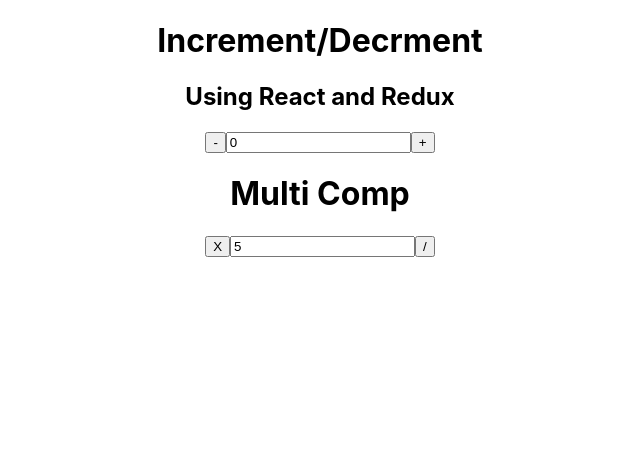
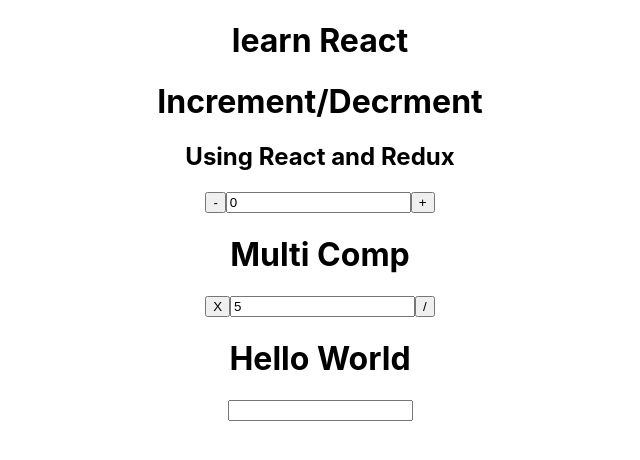
Before and after one commit to AbdulMoiz8994/ReduxComp, a React (Create React App) app: page / in a window 1280 px wide. Shown: the top 460 px of the page, without its empty margins (320-960 px from the left). Built offline with nearby package versions, Linux system fonts and the light colour scheme.

Commit message:
We make the test driven deployment and we make the spearte comp adn import in app.test.jsx adn do testing we used scrren function which we import from testing library and we make travis.yml file for ci/cd

```diff
--- a/src/App.js
+++ b/src/App.js
@@ -3,6 +3,7 @@
 import {useSelector,useDispatch} from 'react-redux'
 import {IncNumber,DecNumber} from './ThapaRedux/Action/Action'
 import {Mutiply} from './ThapaRedux/THAPAREDUX2/Mutiply'
+import {About} from './Test-Case/About'
 
 function App() {
 
@@ -11,6 +12,7 @@
   return (
     <div className="App">
 <div>
+  <h1>learn React</h1>
   <h1>Increment/Decrment</h1>
   <h2>Using React and Redux</h2>
 </div>
@@ -23,6 +25,7 @@
     <div>
 <Mutiply/>
     </div>
+    <About/>
     </div>
   );
 }
--- /dev/null
+++ b/src/Test-Case/About.jsx
@@ -0,0 +1,10 @@
+import React from 'react'
+
+export const About = () => {
+    return (
+        <div>
+            <h1>Hello World</h1>
+            <input type="text"  data-testid="text" />
+        </div>
+    )
+}
```
Also changed, not shown: src/.travis.yml (added), 2 other files (tests, documents, lock files or other folders).
